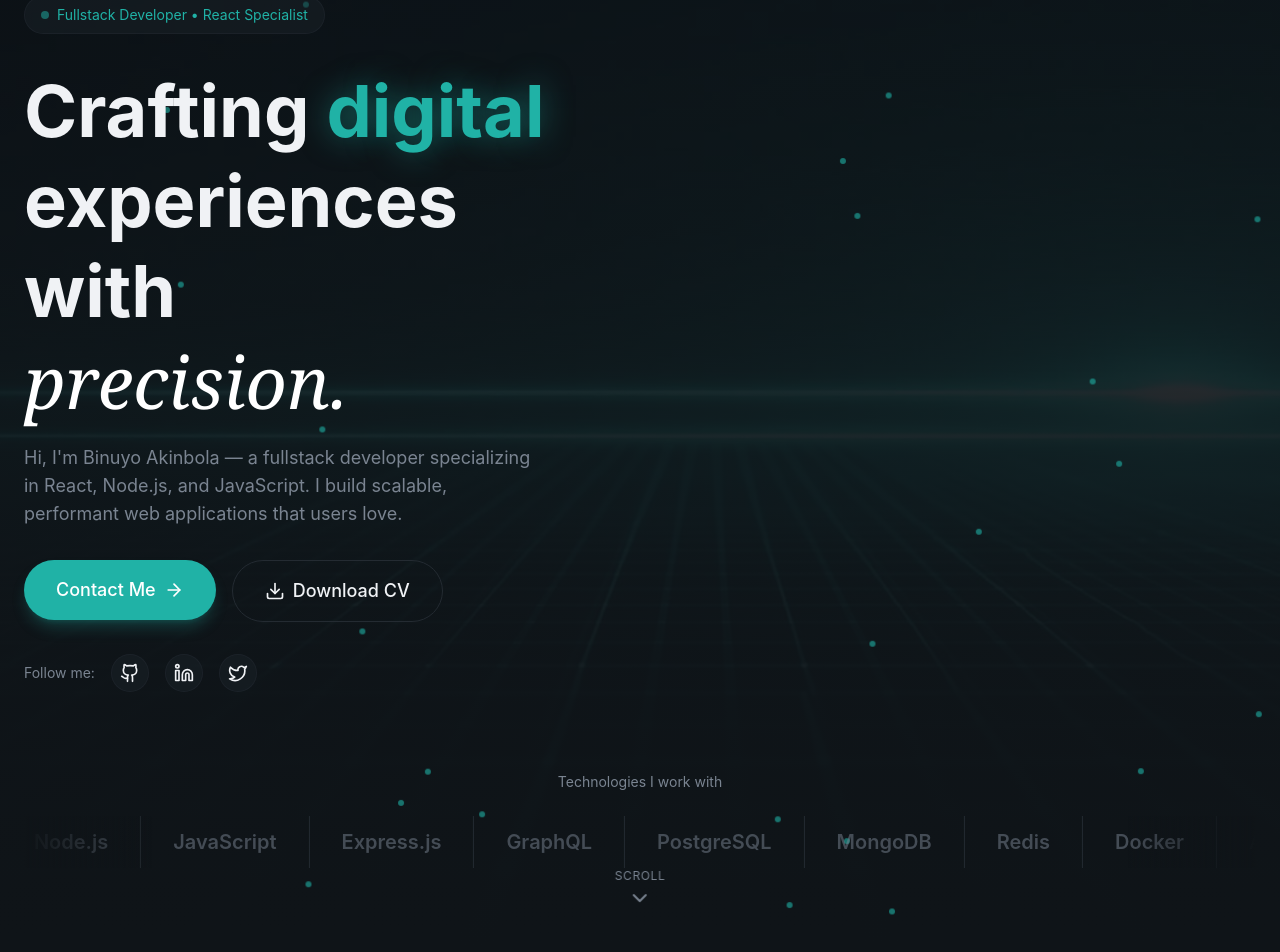
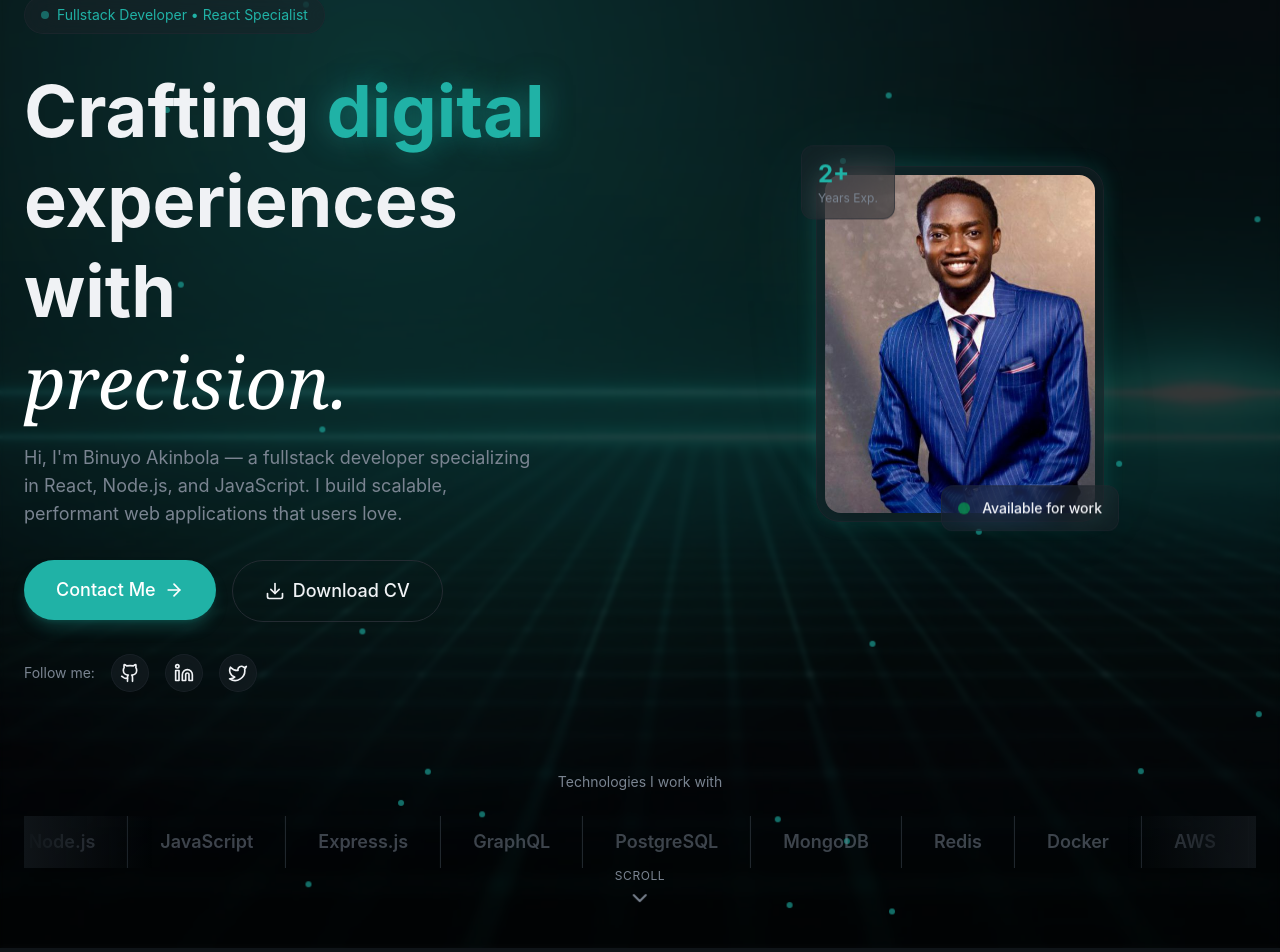
Before and after one commit to Akay2307/New-Portfolio, a React (Vite) app: page / in a window 1280 px wide. Shown: the part 132-1084 px from the top of the page. Built offline with nearby package versions, Linux system fonts and the light colour scheme.

Commit message:
latest commit

```diff
--- a/src/index.css
+++ b/src/index.css
@@ -177,3 +177,9 @@
       0 0 80px color-mix(in srgb, var(--color-primary) 25%, transparent);
   }
 }
+
+@keyframes slowZoom {
+  0% { transform: scale(1); }
+  50% { transform: scale(1.08); }
+  100% { transform: scale(1); }
+}
--- a/src/sections/Hero.jsx
+++ b/src/sections/Hero.jsx
@@ -1,6 +1,6 @@
-import React from 'react'
-import Button from '../components/Button'
-import AnimatedBorderButton from '../components/AnimatedBorderButton'
+import React from "react";
+import Button from "../components/Button";
+import AnimatedBorderButton from "../components/AnimatedBorderButton";
 import {
   ArrowRight,
   ChevronDown,
@@ -34,49 +34,57 @@ const skills = [
 const Hero = () => {
   return (
     <section className="relative min-h-screen flex items-center overflow-hidden">
-      {/* Bg */}
-      <div className="absolute inset-0">
+
+      {/* Premium Background */}
+      <div className="absolute inset-0 -z-10 animate-[slowZoom_30s_ease-in-out_infinite]">
+
         <img
           src="/hero-bg.jpg"
-          alt="Hero image"
-          className="w-full h-full object-cover opacity-40"
+          alt="Hero background"
+          className="w-full h-full object-cover opacity-50"
         />
-        <div className="absolute inset-0 bg-gradient-to-b from-background/20 via-background/80 to-background" />
+
+        {/* Gradient Overlay */}
+        <div className="absolute inset-0 bg-linear-to-b from-black/40 via-black/60 to-black/80" />
+
+        {/* Premium Radial Lighting */}
+        <div className="absolute inset-0 bg-[radial-gradient(circle_at_30%_20%,rgba(32,178,166,0.25),transparent_60%)]" />
+
+        {/* Subtle Blur */}
+        <div className="absolute inset-0 backdrop-blur-[2px]" />
       </div>
 
-      {/* Green Dots */}
+      {/* Floating Particles */}
       <div className="absolute inset-0 overflow-hidden pointer-events-none">
         {[...Array(30)].map((_, i) => (
           <div
+            key={i}
             className="absolute w-1.5 h-1.5 rounded-full opacity-60"
             style={{
               backgroundColor: "#20B2A6",
               left: `${Math.random() * 100}%`,
               top: `${Math.random() * 100}%`,
-              animation: `slow-drift ${
-                15 + Math.random() * 20
-              }s ease-in-out infinite`,
+              animation: `slow-drift ${15 + Math.random() * 20}s ease-in-out infinite`,
               animationDelay: `${Math.random() * 5}s`,
             }}
           />
         ))}
       </div>
 
-      {/* Content */}
-      <div className="container mx-auto px-4 sm:px-6 pt-20 sm:pt-24 md:pt-32 pb-12 sm:pb-16 md:pb-20 relative z-10">
-        <div className="grid grid-cols-1 md:grid-cols-2 gap-8 md:gap-12 items-center">
-          {/* Left Column - Text Content */}
+      {/* Main Content */}
+      <div className="container mx-auto px-6 pt-32 pb-20 relative z-10">
+        <div className="grid grid-cols-1 md:grid-cols-2 gap-12 items-center">
+
+          {/* Left Side */}
           <div className="space-y-8">
-            <div className="animate-fade-in">
+
             <span className="inline-flex items-center gap-2 px-4 py-2 rounded-full glass text-sm text-primary">
               <span className="w-2 h-2 bg-primary rounded-full animate-pulse" />
               Fullstack Developer • React Specialist
             </span>
-            </div>
 
-            {/* Headline */}
             <div className="space-y-4">
-              <h1 className="text-3xl sm:text-4xl md:text-5xl lg:text-6xl xl:text-7xl font-bold leading-tight animate-fade-in animation-delay-100">
+              <h1 className="text-4xl md:text-6xl xl:text-7xl font-bold leading-tight">
                 Crafting <span className="text-primary glow-text">digital</span>
                 <br />
                 experiences with
@@ -85,21 +93,23 @@ const Hero = () => {
                   precision.
                 </span>
               </h1>
-              <p className="text-base sm:text-lg text-muted-foreground max-w-lg animate-fade-in animation-delay-200">
+
+              <p className="text-lg text-muted-foreground max-w-lg">
                 Hi, I'm Binuyo Akinbola — a fullstack developer specializing in
                 React, Node.js, and JavaScript. I build scalable, performant web
                 applications that users love.
               </p>
             </div>
 
-            {/* CTAs */}
-            <div className="flex flex-col sm:flex-row flex-wrap gap-3 sm:gap-4 animate-fade-in animation-delay-300">
+            {/* Buttons */}
+            <div className="flex flex-wrap gap-4">
               <a href="#contact">
                 <Button size="lg">
                   Contact Me <ArrowRight className="w-5 h-5" />
                 </Button>
               </a>
-              <a href="/CV.pdf" download className="inline-block">
+
+              <a href="/CV.pdf" download>
                 <AnimatedBorderButton>
                   <Download className="w-5 h-5" />
                   Download CV
@@ -108,8 +118,9 @@ const Hero = () => {
             </div>
 
             {/* Social Links */}
-            <div className="flex flex-col sm:flex-row sm:items-center gap-3 sm:gap-4 animate-fade-in animation-delay-400">
-              <span className="text-sm text-muted-foreground">Follow me: </span>
+            <div className="flex items-center gap-4">
+              <span className="text-sm text-muted-foreground">Follow me:</span>
+
               {[
                 { icon: Github, href: "#" },
                 { icon: Linkedin, href: "#" },
@@ -120,21 +131,18 @@ const Hero = () => {
                   href={social.href}
                   className="p-2 rounded-full glass hover:bg-primary/10 hover:text-primary transition-all duration-300"
                 >
-                  {<social.icon className="w-5 h-5" />}
+                  <social.icon className="w-5 h-5" />
                 </a>
               ))}
             </div>
           </div>
-          {/* Right Column - Profile Image */}
-          <div className="hidden md:block animate-fade-in animation-delay-300">
-            {/* Profile Image */}
-            <div className="relative max-w-sm lg:max-w-md mx-auto">
-              <div
-                className="absolute inset-0
-              rounded-3xl bg-gradient-to-br
-              from-primary/30 via-transparent
-              to-primary/10 blur-2xl animate-pulse"
-              />
+
+          {/* Right Side Profile */}
+          <div className="flex justify-center md:block">
+            <div className="relative w-64 sm:w-72 md:max-w-md mx-auto">
+
+              <div className="absolute inset-0 rounded-3xl bg-linear-to-br from-primary/30 via-transparent to-primary/10 blur-2xl animate-pulse" />
+
               <div className="relative glass rounded-3xl p-2 glow-border">
                 <img
                   src="/profile-photo.jpg"
@@ -142,8 +150,8 @@ const Hero = () => {
                   className="w-full aspect-4/5 object-cover rounded-2xl"
                 />
 
-                {/* Floating Badge */}
-                <div className="absolute -bottom-2 sm:-bottom-4 -right-2 sm:-right-4 glass rounded-xl px-3 sm:px-4 py-2 sm:py-3 animate-float text-xs sm:text-sm">
+                {/* Available Badge */}
+                <div className="absolute -bottom-4 -right-4 glass rounded-xl px-4 py-3 animate-float">
                   <div className="flex items-center gap-3">
                     <div className="w-3 h-3 bg-green-500 rounded-full animate-pulse" />
                     <span className="text-sm font-medium">
@@ -151,9 +159,10 @@ const Hero = () => {
                     </span>
                   </div>
                 </div>
-                {/* Stats Badge */}
-                <div className="absolute -top-2 sm:-top-4 -left-2 sm:-left-4 glass rounded-xl px-3 sm:px-4 py-2 sm:py-3 animate-float animation-delay-500">
-                  <div className="text-xl sm:text-2xl font-bold text-primary">2+</div>
+
+                {/* Experience Badge */}
+                <div className="absolute -top-4 -left-4 glass rounded-xl px-4 py-3 animate-float">
+                  <div className="text-2xl font-bold text-primary">2+</div>
                   <div className="text-xs text-muted-foreground">
                     Years Exp.
                   </div>
@@ -163,24 +172,24 @@ const Hero = () => {
           </div>
         </div>
 
-        {/* Skills Section */}
-        <div className="mt-12 sm:mt-16 md:mt-20 animate-fade-in animation-delay-600">
-          <p className="text-xs sm:text-sm text-muted-foreground mb-4 sm:mb-6 text-center px-4">
+        {/* Skills */}
+        <div className="mt-20">
+          <p className="text-sm text-muted-foreground mb-6 text-center">
             Technologies I work with
           </p>
+
           <div className="relative overflow-hidden">
-            <div
-              className="absolute left-0 top-0 bottom-0 w-32
-             bg-gradient-to-r from-background to-transparent z-10"
-            />
-            <div
-              className="absolute right-0 top-0 bottom-0 w-32
-             bg-gradient-to-l from-background to-transparent z-10"
-            />
+
+            <div className="absolute left-0 top-0 bottom-0 w-32 bg-linear-to-r from-background to-transparent z-10" />
+            <div className="absolute right-0 top-0 bottom-0 w-32 bg-linear-to-l from-background to-transparent z-10" />
+
             <div className="flex animate-marquee">
               {[...skills, ...skills].map((skill, idx) => (
-                <div key={idx} className="shrink-0 px-4 sm:px-6 md:px-8 py-2 sm:py-3 border-r border-border">
-                  <span className="text-sm sm:text-base md:text-lg lg:text-xl font-semibold text-muted-foreground/50 hover:text-muted-foreground transition-colors">
+                <div
+                  key={idx}
+                  className="shrink-0 px-8 py-3 border-r border-border"
+                >
+                  <span className="text-lg font-semibold text-muted-foreground/50 hover:text-muted-foreground transition-colors">
                     {skill}
                   </span>
                 </div>
@@ -190,20 +199,18 @@ const Hero = () => {
         </div>
       </div>
 
-      <div
-        className="absolute bottom-4 sm:bottom-6 md:bottom-8 left-1/2 -translate-x-1/2
-      animate-fade-in animation-delay-800"
-      >
+      {/* Scroll Indicator */}
+      <div className="absolute bottom-8 left-1/2 -translate-x-1/2">
         <a
           href="#about"
-          className="flex flex-col items-center gap-1 sm:gap-2 text-muted-foreground hover:text-primary transition-colors group"
+          className="flex flex-col items-center gap-2 text-muted-foreground hover:text-primary transition-colors"
         >
           <span className="text-xs uppercase tracking-wider">Scroll</span>
-          <ChevronDown className="w-5 sm:w-6 h-5 sm:h-6 animate-bounce" />
+          <ChevronDown className="w-6 h-6 animate-bounce" />
         </a>
       </div>
     </section>
-  )
-}
+  );
+};
 
-export default Hero
+export default Hero;
```
Lines whose indentation alone changed are shown as unchanged.
